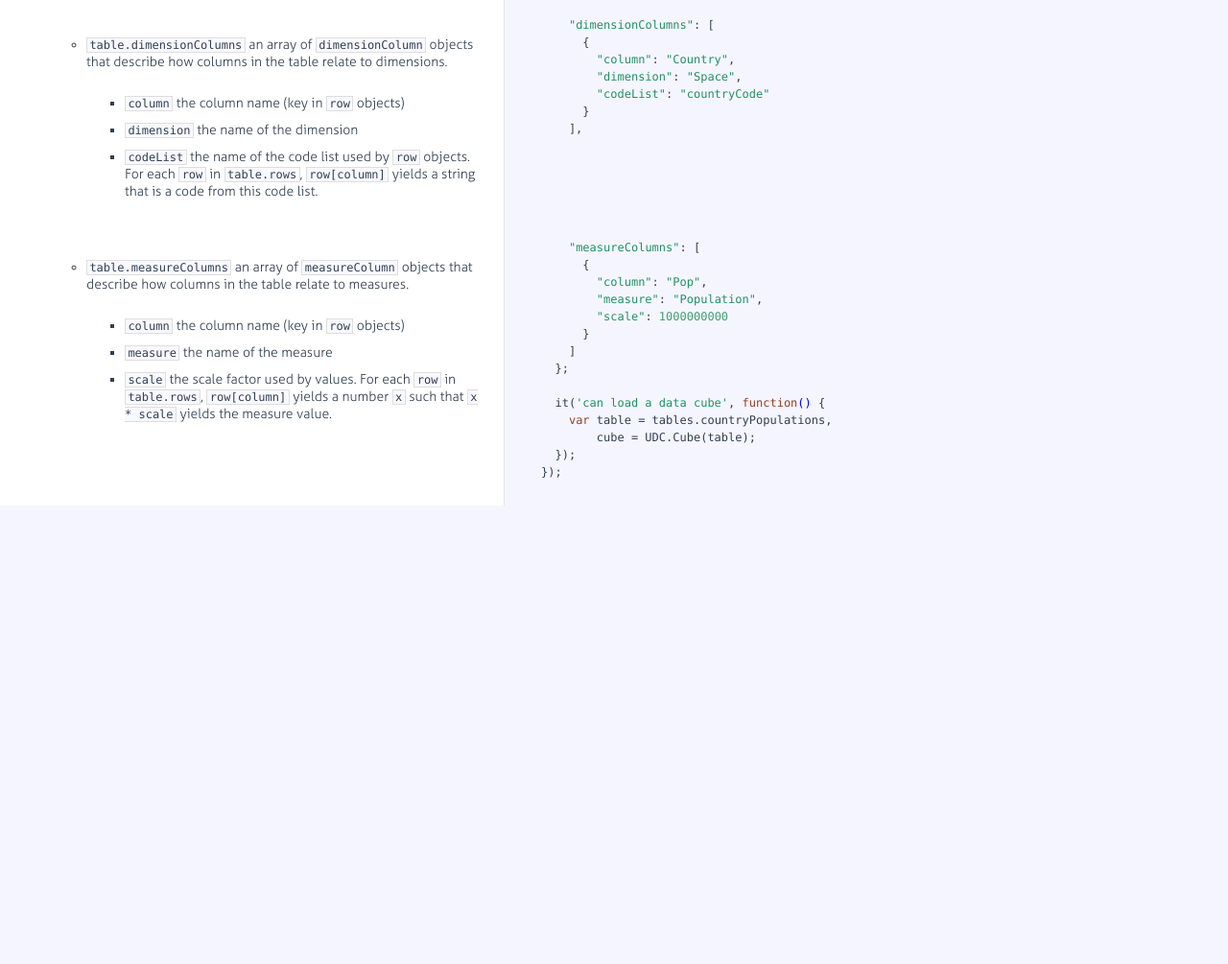
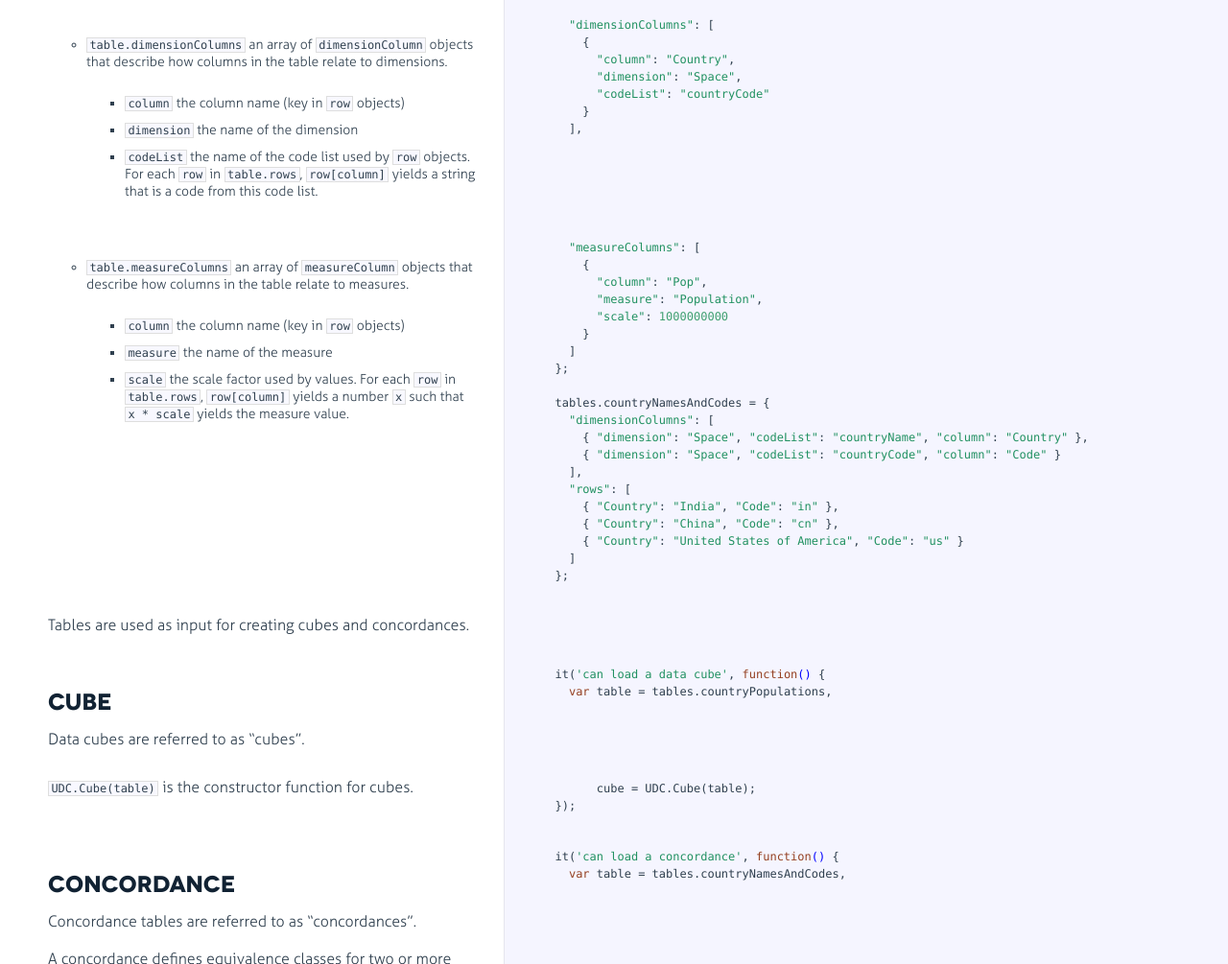
Before and after one commit to curran/udc, a website: page docs/UDCSpec.html in a window 1280 px wide. Shown: the part 1795-2800 px from the top of the page at 96% size. Before the commit the page ends 2322 px from the top, so only its background shows below. Drawn offline with Linux system fonts and the light colour scheme.

Commit message:
Added example concordance

```diff
--- a/docs/UDCSpec.html
+++ b/docs/UDCSpec.html
@@ -48,7 +48,7 @@
               <div class="pilwrap ">
                 <a class="pilcrow" href="#section-1">&#182;</a>
               </div>
-              <p>Unit tests for the UDC library. Also serves as the user guide.</p>
+              <p>Unit tests / User Guide for the UDC library.</p>
 
             </div>
 
@@ -137,7 +137,7 @@ UDC library is able to integrate many data sets together that may:</p>
 <li>refer to the same entities using different identifiers, or</li>
 <li>express the same numeric field using a different scale factor.</li>
 </ul>
-<h2 id="tables">Tables</h2>
+<h2 id="table">Table</h2>
 <p>In the UDC library, the notion of a “table” is a set of <code>row</code> objects
 (e.g. rows parsed from a CSV file) and some additional metadata that states
 how the row objects relate to universal elements.</p>
@@ -219,7 +219,7 @@ describe how columns in the table relate to measures.<ul>
 <li><code>measure</code> the name of the measure</li>
 <li><code>scale</code> the scale factor used by values.
 For each <code>row</code> in <code>table.rows</code>, <code>row[column]</code> yields a number <code>x</code>
-such that <code>x * scale</code> yields the measure value.</li>
+such that <br> <code>x * scale</code> yields the measure value.</li>
 </ul>
 </li>
 </ul>
@@ -235,10 +235,99 @@ such that <code>x * scale</code> yields the measure value.</li>
     ]
   };
 
-  it(<span class="hljs-string">'can load a data cube'</span>, <span class="hljs-function"><span class="hljs-keyword">function</span><span class="hljs-params">()</span> {</span>
-    <span class="hljs-keyword">var</span> table = tables.countryPopulations,
-        cube = UDC.Cube(table);
+  tables.countryNamesAndCodes = {
+    <span class="hljs-string">"dimensionColumns"</span>: [
+      { <span class="hljs-string">"dimension"</span>: <span class="hljs-string">"Space"</span>, <span class="hljs-string">"codeList"</span>: <span class="hljs-string">"countryName"</span>, <span class="hljs-string">"column"</span>: <span class="hljs-string">"Country"</span> },
+      { <span class="hljs-string">"dimension"</span>: <span class="hljs-string">"Space"</span>, <span class="hljs-string">"codeList"</span>: <span class="hljs-string">"countryCode"</span>, <span class="hljs-string">"column"</span>: <span class="hljs-string">"Code"</span> }
+    ],
+    <span class="hljs-string">"rows"</span>: [
+      { <span class="hljs-string">"Country"</span>: <span class="hljs-string">"India"</span>, <span class="hljs-string">"Code"</span>: <span class="hljs-string">"in"</span> },
+      { <span class="hljs-string">"Country"</span>: <span class="hljs-string">"China"</span>, <span class="hljs-string">"Code"</span>: <span class="hljs-string">"cn"</span> },
+      { <span class="hljs-string">"Country"</span>: <span class="hljs-string">"United States of America"</span>, <span class="hljs-string">"Code"</span>: <span class="hljs-string">"us"</span> }
+    ]
+  };</pre></div></div>
+
+        </li>
+
+
+        <li id="section-8">
+            <div class="annotation">
+
+              <div class="pilwrap ">
+                <a class="pilcrow" href="#section-8">&#182;</a>
+              </div>
+              <p>Tables are used as input for creating cubes and concordances.</p>
+
+            </div>
+
+        </li>
+
+
+        <li id="section-9">
+            <div class="annotation">
+
+              <div class="pilwrap ">
+                <a class="pilcrow" href="#section-9">&#182;</a>
+              </div>
+              <h2 id="cube">Cube</h2>
+<p>Data cubes are referred to as “cubes”.</p>
+
+            </div>
+
+            <div class="content"><div class='highlight'><pre>  it(<span class="hljs-string">'can load a data cube'</span>, <span class="hljs-function"><span class="hljs-keyword">function</span><span class="hljs-params">()</span> {</span>
+    <span class="hljs-keyword">var</span> table = tables.countryPopulations,</pre></div></div>
+
+        </li>
+
+
+        <li id="section-10">
+            <div class="annotation">
+
+              <div class="pilwrap ">
+                <a class="pilcrow" href="#section-10">&#182;</a>
+              </div>
+              <p><code>UDC.Cube(table)</code> is the constructor function for cubes.</p>
+
+            </div>
+
+            <div class="content"><div class='highlight'><pre>        cube = UDC.Cube(table);
+  });</pre></div></div>
+
+        </li>
+
+
+        <li id="section-11">
+            <div class="annotation">
+
+              <div class="pilwrap ">
+                <a class="pilcrow" href="#section-11">&#182;</a>
+              </div>
+              <h2 id="concordance">Concordance</h2>
+<p>Concordance tables are referred to as “concordances”.</p>
+<p>A concordance defines equivalence classes for two or more code lists.</p>
+
+            </div>
+
+            <div class="content"><div class='highlight'><pre>  it(<span class="hljs-string">'can load a concordance'</span>, <span class="hljs-function"><span class="hljs-keyword">function</span><span class="hljs-params">()</span> {</span>
+    <span class="hljs-keyword">var</span> table = tables.countryNamesAndCodes,</pre></div></div>
+
+        </li>
+
+
+        <li id="section-12">
+            <div class="annotation">
+
+              <div class="pilwrap ">
+                <a class="pilcrow" href="#section-12">&#182;</a>
+              </div>
+              <p><code>UDC.Cube(table)</code> is the constructor function for cubes.</p>
+
+            </div>
+
+            <div class="content"><div class='highlight'><pre>        concordance = UDC.Cube(table);
   });
+
+
 });</pre></div></div>
 
         </li>
--- a/src/udc.js
+++ b/src/udc.js
@@ -1,7 +1,8 @@
 define([], function () {
   return {
     Cube: function (table) {
-      return "hello";
+    },
+    Concordance: function (table) {
     }
   };
 });
```
Also changed, not shown: docs/udc.html (+2 -1 lines), spec/UDCSpec.js (+34 -3 lines).
